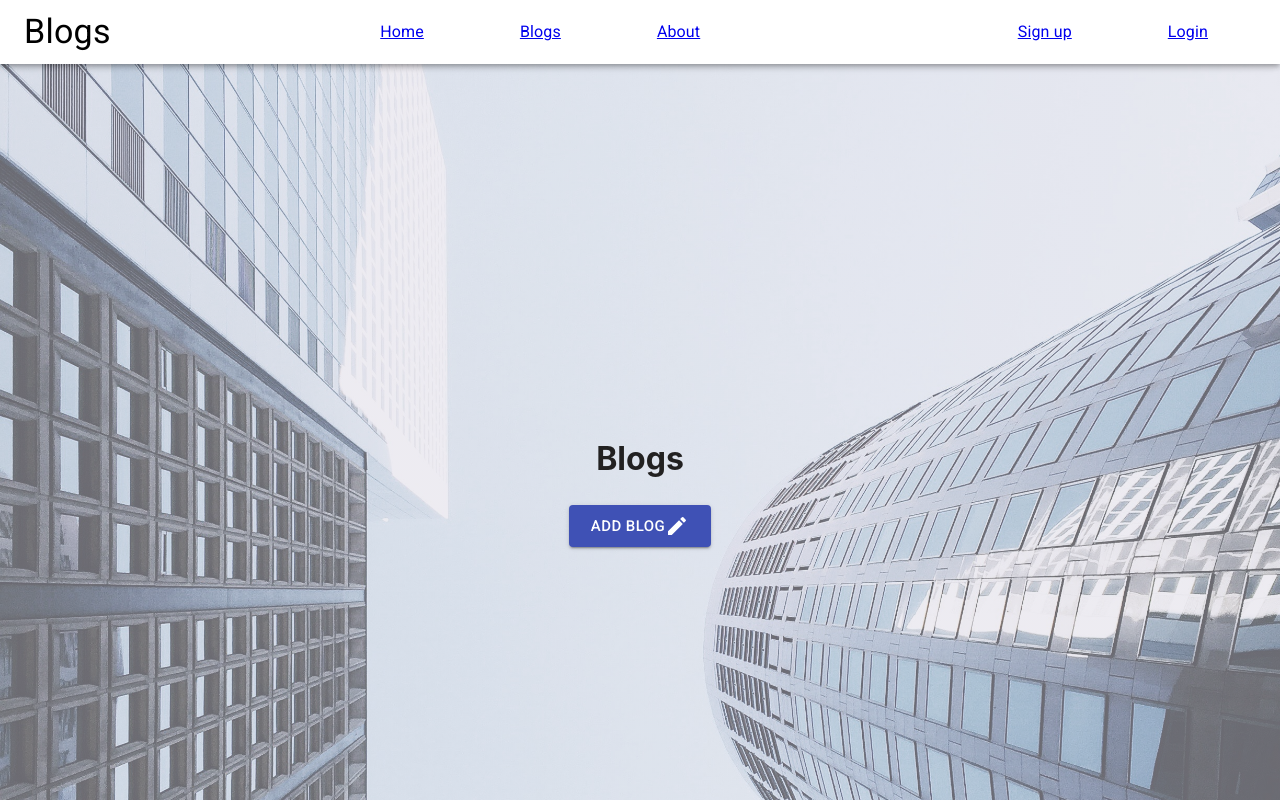
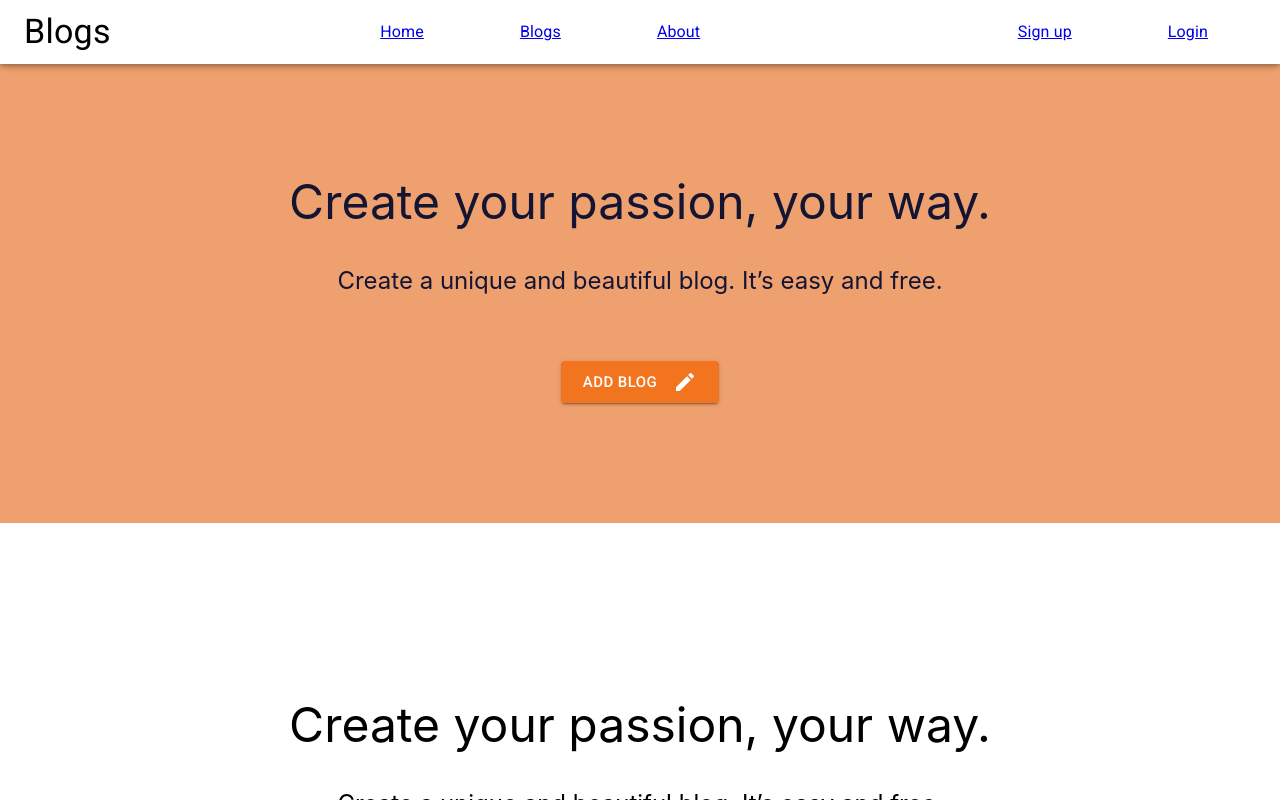
Before and after one commit to pbohora/Bloglist-frontend, a React (Create React App) app: page /addblog in a window 1280 px wide. Shown: the top 800 px of the page. Built offline with nearby package versions, Linux system fonts and the light colour scheme; no server answers.

Commit message:
add history route for the addblog page and fixed style of section and BlogPostForm component

```diff
--- a/package.json
+++ b/package.json
@@ -7,6 +7,7 @@
     "@material-ui/icons": "^4.9.1",
     "@material-ui/lab": "^4.0.0-alpha.43",
     "axios": "^0.19.0",
+    "classnames": "^2.2.6",
     "prop-types": "^15.7.2",
     "react": "^16.12.0",
     "react-dom": "^16.12.0",
--- a/src/App.js
+++ b/src/App.js
@@ -82,10 +82,10 @@ const App = () => {
       setSucessMessage(
         `A new blog ${newBlog.title} by ${newBlog.author} is created`
       )
+      setNewBlog({ title: '', author: '', url: '' })
       setTimeout(() => {
         setSucessMessage(null)
       }, 5000)
-      setNewBlog({ title: '', author: '', url: '' })
     } catch (exception) {
       setErrorMessage('All inputs must be filled')
       setTimeout(() => {
--- a/src/Pages/BlogsPage.js
+++ b/src/Pages/BlogsPage.js
@@ -21,7 +21,7 @@ const BlogPage = ({
       sucessMessage={sucessMessage}
       errorMessage={errorMessage}
     >
-      <Section sectionTitle='Blogs'>
+      <Section sectionTitle='Blogs' background={true}>
         <BlogList
           blogs={blogs}
           handleLike={handleLike}
--- a/src/Pages/CreateBlogPage.js
+++ b/src/Pages/CreateBlogPage.js
@@ -20,7 +20,23 @@ const CreateBlogForm = ({
       sucessMessage={sucessMessage}
       errorMessage={errorMessage}
     >
-      <Section sectionTitle='Blogs'>
+      <Section
+        subTitle={'Create your passion, your way.'}
+        description={'Create a unique and beautiful blog. It’s easy and free.'}
+        background={true}
+      >
+        <Togglable buttonLabel='Add Blog'>
+          <BlogpostForm
+            onBlogSubmit={handleBlogSubmit}
+            handleChange={handleChange}
+            newBlog={newBlog}
+          />
+        </Togglable>
+      </Section>
+      <Section
+        subTitle={'Create your passion, your way.'}
+        description={'Create a unique and beautiful blog. It’s easy and free.'}
+      >
         <Togglable buttonLabel='Add Blog'>
           <BlogpostForm
             onBlogSubmit={handleBlogSubmit}
--- a/src/components/BlogpostForm.js
+++ b/src/components/BlogpostForm.js
@@ -1,9 +1,9 @@
 import React from 'react'
+import { withRouter } from 'react-router-dom'
+
 import { makeStyles } from '@material-ui/core/styles'
 import TextField from '@material-ui/core/TextField'
-import Card from '@material-ui/core/Card'
 import CardActions from '@material-ui/core/CardActions'
-import CardContent from '@material-ui/core/CardContent'
 import FormControl from '@material-ui/core/FormControl'
 import Button from '@material-ui/core/Button'
 
@@ -13,17 +13,30 @@ const useStyles = makeStyles(theme => ({
     background: 'white'
   },
   createButton: {
-    marginLeft: 'auto'
+    marginLeft: 'auto',
+    background: 'rgb(243, 116, 31)',
+    '&:hover': {
+      background: 'rgb(243, 116, 31)'
+    }
   },
 
   margin: {
     margin: theme.spacing(4, 0)
   }
 }))
-const BlogpostForm = ({ onBlogSubmit, handleChange, newBlog }) => {
+const BlogpostForm = ({ onBlogSubmit, handleChange, newBlog, history }) => {
   const classes = useStyles()
+
+  const onSubmit = event => {
+    console.log('history', history)
+    event.preventDefault()
+    onBlogSubmit(event)
+    history.push('/blogs')
+  }
+  console.log('history22', history)
+
   return (
-    <form className={classes.root} onSubmit={onBlogSubmit}>
+    <form className={classes.root} onSubmit={onSubmit}>
       <label>TITLE</label>
 
       <FormControl fullWidth className={classes.margin}>
@@ -79,4 +92,4 @@ const BlogpostForm = ({ onBlogSubmit, handleChange, newBlog }) => {
   )
 }
 
-export default BlogpostForm
+export default withRouter(BlogpostForm)
--- a/src/components/Layout.js
+++ b/src/components/Layout.js
@@ -13,7 +13,7 @@ const Layout = ({
   return (
     <>
       <Navbar user={user} handleLogOut={handleLogOut} />
-      <Notification message={sucessMessage} severity='sucess' />
+      <Notification message={sucessMessage} severity='success' />
       <Notification message={errorMessage} severity='error' />
       {children}
     </>
--- a/src/components/LoginForm.js
+++ b/src/components/LoginForm.js
@@ -47,14 +47,14 @@ const LoginForm = ({
   history
 }) => {
   const classes = useStyles()
-  console.log('history', history)
+  // console.log('history', history)
   const onSubmit = event => {
-    console.log(event)
+    // console.log(event)
     event.preventDefault()
     handleLogin(event)
     history.push('/blogs')
   }
-  console.log('history2', history)
+  // console.log('history2', history)
   const handleMouseDownPassword = event => {
     event.preventDefault()
   }
--- a/src/components/Section/Section.js
+++ b/src/components/Section/Section.js
@@ -1,11 +1,26 @@
 import React from 'react'
+import classNames from 'classnames'
+
 import SectionStyles from './Section.module.css'
 
-const Section = ({ sectionTitle, children }) => {
+const Section = ({
+  sectionTitle,
+  subTitle,
+  description,
+  background,
+  children
+}) => {
+  const sectionClasses = classNames({
+    [`${SectionStyles.container}`]: true,
+    [`${SectionStyles.background}`]: background
+  })
   return (
-    <section className={SectionStyles.container}>
-      <h2>{sectionTitle}</h2>
-
+    <section className={sectionClasses}>
+      <div className={SectionStyles.text}>
+        {sectionTitle && <h2>{sectionTitle}</h2>}
+        {subTitle && <h2>{subTitle}</h2>}
+        {description && <p>{description}</p>}
+      </div>
       <div className={SectionStyles.child}>{children}</div>
     </section>
   )
--- a/src/components/Section/Section.module.css
+++ b/src/components/Section/Section.module.css
@@ -1,11 +1,9 @@
 .container {
-    padding: 80px;
+    padding: 120px;
     display: flex;
     flex-direction: column;
+    align-items: center;
     justify-content: center;
-
-    background-image: linear-gradient(360deg, rgba(219, 216, 228, 0.48503151260504207) 100%, rgba(208, 208, 208, 0.0844712885154062) 100%), url("../../Assests/background.jpg");
-    height: 100vh;
     background-position: center;
     background-repeat: no-repeat;
     background-size: cover;
@@ -13,12 +11,27 @@
 }
 
 .child {
-    align-self: center;
     min-width: 75%;
 }
 
+.text {
+    display: flex;
+    flex-direction: column;
+    align-items: center;
+    padding: 42px 0;
+}
+
 h2 {
-    align-self: center;
-    color: rgb(34, 33, 33);
-    font-size: 32px;
+    font-size: 48px;
+    font-weight: normal;
+    line-height: 0;
 }
+
+p {
+    font-size: 24px;
+}
+
+.background {
+    color: rgb(20, 20, 51);
+    background-color: rgb(238, 161, 110);
+}
--- a/src/components/Togglable.js
+++ b/src/components/Togglable.js
@@ -15,10 +15,19 @@ const useStyles = makeStyles(theme => ({
   },
 
   cancelButton: {
-    marginLeft: 'auto'
+    marginLeft: 'auto',
+
+    color: 'red'
   },
   addButton: {
-    alignSelf: 'center'
+    alignSelf: 'center',
+    background: 'rgb(243, 116, 31)',
+    '&:hover': {
+      background: 'rgb(243, 116, 31)'
+    }
+  },
+  createbutton: {
+    paddingLeft: '16px'
   }
 }))
 
@@ -47,7 +56,7 @@ const Togglable = ({ children, buttonLabel }) => {
           className={classes.addButton}
         >
           {buttonLabel}
-          <CreateIcon />
+          <CreateIcon className={classes.createbutton} />
         </Button>
       </div>
       <div style={showWhenVisible}>
@@ -59,7 +68,7 @@ const Togglable = ({ children, buttonLabel }) => {
             aria-label='add an alarm'
             variant='contained'
           >
-            <ClearIcon />
+            <ClearIcon style={{ fontSize: 40 }} />
           </IconButton>
         </CardActions>
         {children}
```
Also changed, not shown: 1 other file (tests, documents, lock files or other folders).
